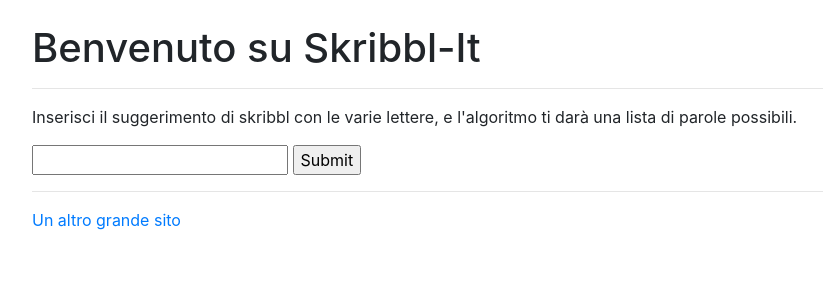
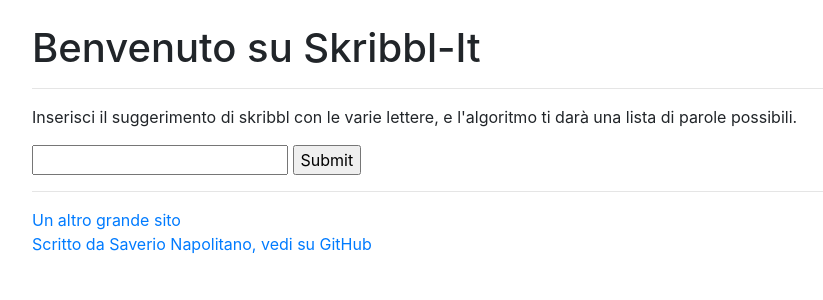
Before and after one commit to napsav/skribbl-it, a Flask app: page / in a window 1280 px wide. Shown: the top 300 px of the page, without its empty margins (53-876 px from the left). Run offline with Flask 2, Linux system fonts and the light colour scheme; some libraries are stand-ins or nearby versions.

Commit message:
Update home.html

```diff
--- a/templates/home.html
+++ b/templates/home.html
@@ -10,4 +10,6 @@
 	</form>
 	<hr>
 	<a href="https://bestemmie.ga">Un altro grande sito</a>
+	<br>
+	<a href="https://github.com/napsav/skribbl-it">Scritto da Saverio Napolitano, vedi su GitHub</a>
 {% endblock %}
```
